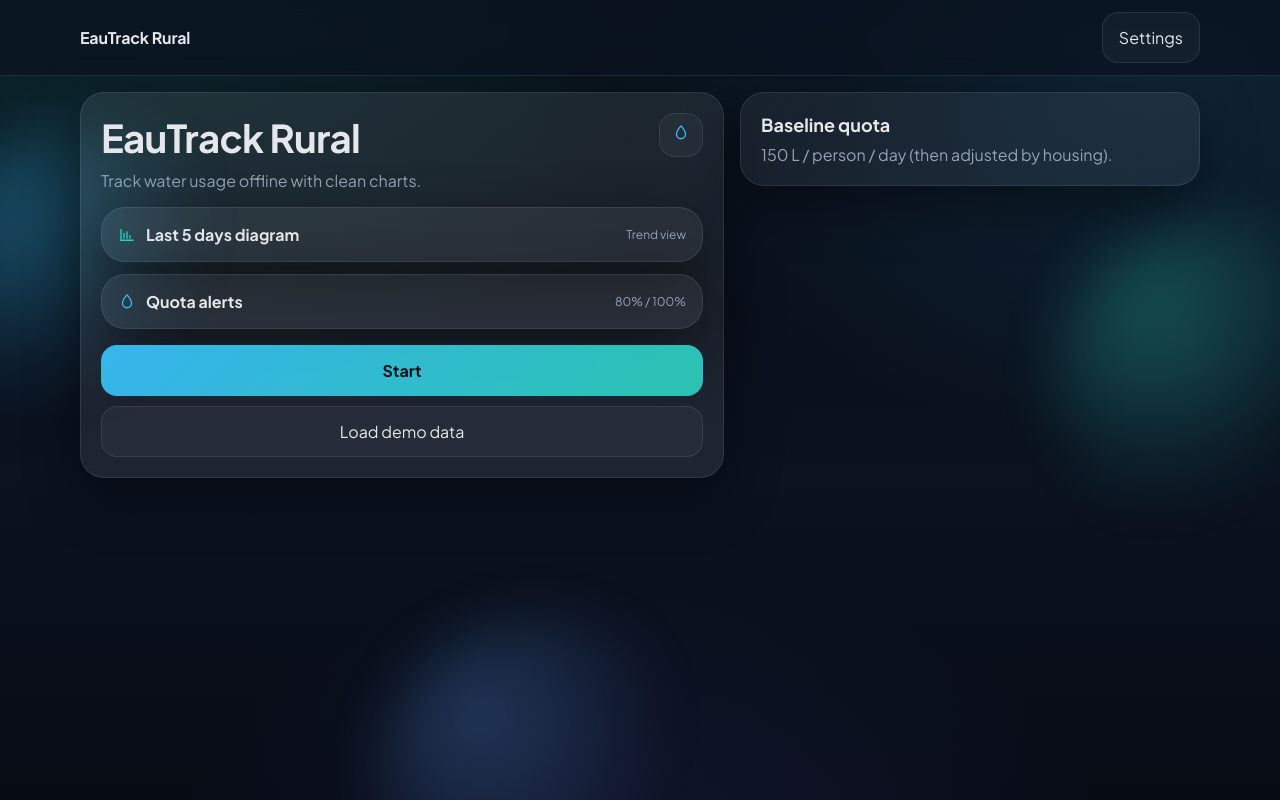
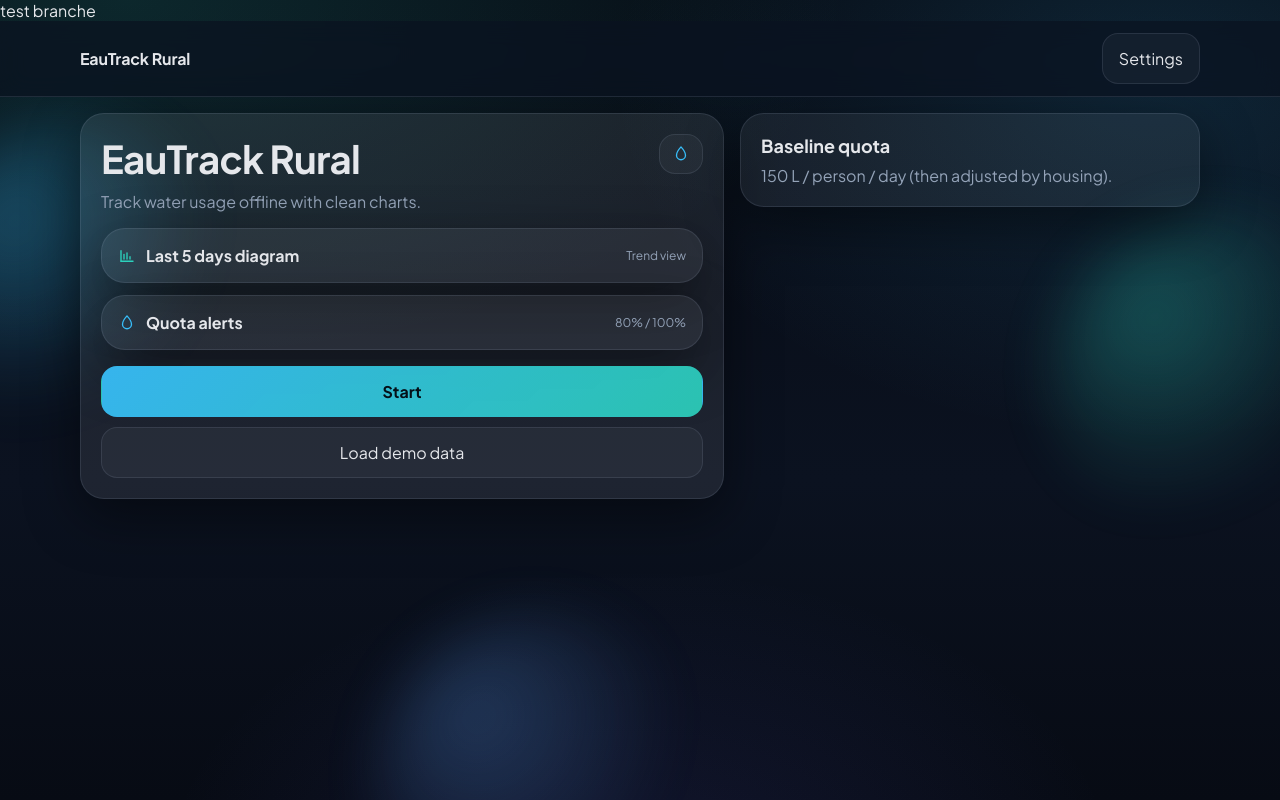
Before and after one commit to yaakoub0tair/eautrack_rural, a PHP site: page / in a window 1280 px wide. Run offline with PHP 8.4, Linux system fonts and the light colour scheme.

Commit message:
test branche

```diff
--- a/index.php
+++ b/index.php
@@ -1,7 +1,7 @@
 <?php
 
 
-
+echo "test branche";
 ?>
 
 <!doctype html>
```
